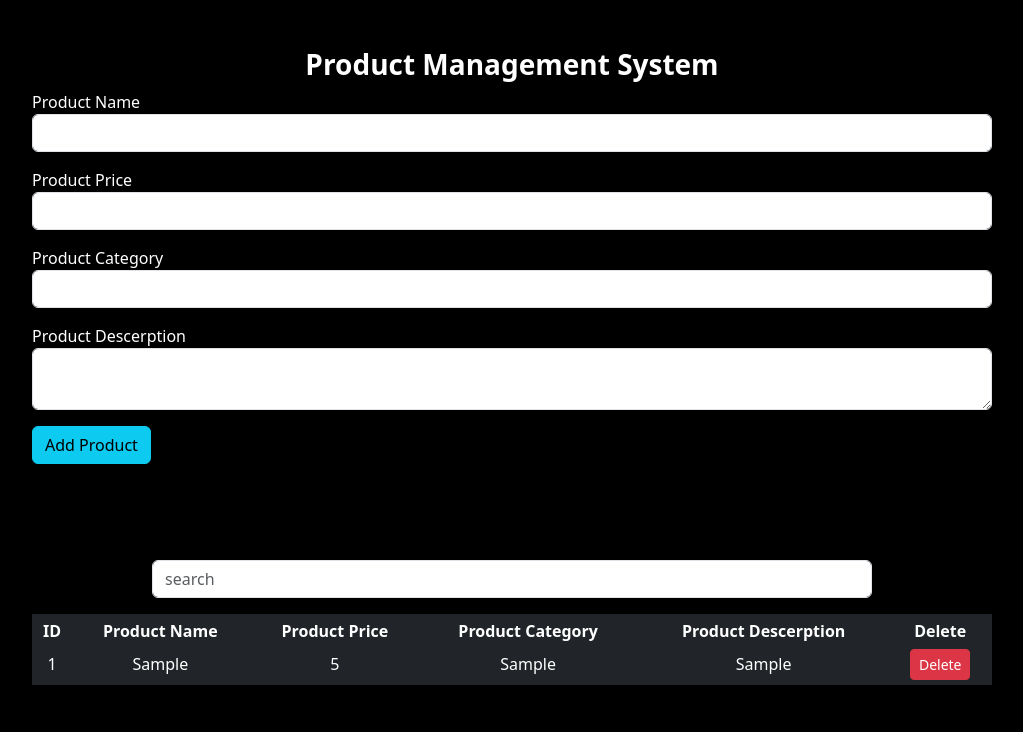
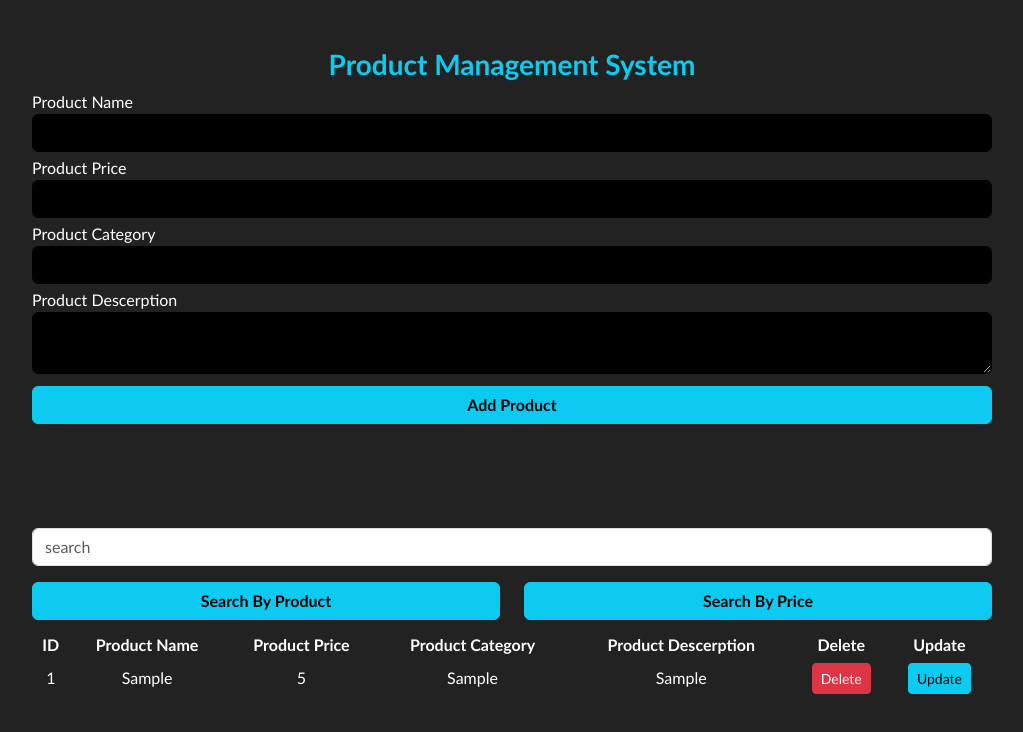
Before and after one commit to mostafaomar7/product-management-system, a plain HTML site: page index.html in a window 1280 px wide. Both pictures are taken after typing "Sample", "5", "Sample", "Sample" into the empty fields and a click on the button "Add Product". Shown: the whole page, without its empty margins (128-1151 px from the left). Drawn offline with nearby package versions, Linux system fonts and the light colour scheme.

Commit message:
first commit

```diff
--- a/css/main.css
+++ b/css/main.css
@@ -1,14 +1,16 @@
+body{
+    background-color: #222;
+    font-family:'Trebuchet MS', 'Lucida Sans Unicode', 'Lucida Grande', 'Lucida Sans', Arial, sans-serif;
+}
 table{
-    background-color: #212529;
+    background-color: #222;
     width: 100%;
 }
 tbody, td, tfoot, th, thead{
     border-color: #212529;
     border-style: solid;
     border-width: 4px;
-}
-tr{
-    border-bottom: 1px solid blue!important;
+    border-color:#222;
 }
 @media(max-width:500px){
     .display .w-75{
--- a/index.html
+++ b/index.html
@@ -10,31 +10,35 @@
     <link rel="stylesheet" href="./css/main.css">
 </head>
 
-<body class="bg-black text-white">
+<body class="text-white">
     <div class="w-75 mx-auto py-5">
 
-        <h2 class="fs-3 fw-bolder text-center">Product Management System</h2>
-        <div class="input mb-3">
+        <h2 class="fs-3 fw-bolder text-center text-info">Product Management System</h2>
+        <div class="input mb-1">
             <label for="ProductNameInput">Product Name</label>
-            <input type="text" class="form-control" id="ProductNameInput">
+            <input type="text" class="form-control bg-black border-black text-white fw-bold" id="ProductNameInput">
         </div>
-        <div class="input mb-3">
+        <div class="input mb-1">
             <label for="ProductPriceInput">Product Price</label>
-            <input type="number" class="form-control" id="ProductPriceInput">
+            <input type="number" class="form-control bg-black border-black text-white fw-bold" id="ProductPriceInput">
         </div>
-        <div class="input mb-3">
+        <div class="input mb-1">
             <label for="ProductCategoryInput">Product Category</label>
-            <input type="text" class="form-control" id="ProductCategoryInput">
+            <input type="text" class="form-control bg-black border-black text-white fw-bold" id="ProductCategoryInput">
         </div>
-        <div class="input mb-3">
+        <div class="input mb-1">
             <label for="ProductDescerptionInput">Product Descerption</label>
-            <textarea type="text" class="form-control" id="ProductDescerptionInput"></textarea>
+            <textarea type="text" class="form-control bg-black border-black text-white fw-bold" id="ProductDescerptionInput"></textarea>
         </div>
-        <button onclick="addProduct()" class="btn btn-info">Add Product</button>
+        <button id="addbtn" onclick="addProduct()" class="btn btn-info w-100 my-2 fw-bold">Add Product</button>
     </div>
     <div class="display">
         <div class="w-75 mx-auto py-5">
-            <input oninput="search(this.value)" type="text" placeholder="search" class="form-control w-75 mx-auto mb-3">
+            <input oninput="search(this.value)" type="text" placeholder="search" class="form-control w-100 mx-auto mb-3">
+            <div class="row mb-2">
+                <div class="col-md-6"><button  class="btn btn-info fw-bold w-100">Search By Product</button></div>
+                <div class="col-md-6"><button class="btn btn-info fw-bold w-100">Search By Price</button></div>
+            </div>
             <table class="text-center">
                 <thead>
                     <th>ID</th>
@@ -43,6 +47,7 @@
                     <th>Product Category</th>
                     <th>Product Descerption</th>
                     <th>Delete</th>
+                    <th>Update</th>
                 </thead>
                 <tbody id="tablebody">
 
--- a/js/main.js
+++ b/js/main.js
@@ -2,7 +2,11 @@ var ProductName = document.getElementById('ProductNameInput');
 var ProductPrice = document.getElementById('ProductPriceInput');
 var ProductCategory = document.getElementById('ProductCategoryInput');
 var ProductDescerption = document.getElementById('ProductDescerptionInput');
+var btnAdd = document.getElementById('addbtn')
 var container = [];
+var mood ='Add';
+var temp;
+
 if(localStorage.getItem('products')!=null){
     container= JSON.parse(localStorage.getItem('products'));
     display();
@@ -14,7 +18,14 @@ function addProduct(){
         category : ProductCategory.value ,
         descerption : ProductDescerption.value
     }
-    container.push(product);
+    btnAdd.innerHTML='Add Product'
+    if (mood === 'Add' ){
+        container.push(product);
+    }
+    else{
+        container[temp]= product;
+    }
+    mood ='Add';
     localStorage.setItem('products',JSON.stringify(container));
     display()
     clear();
@@ -35,6 +46,7 @@ function display(){
         <td>${container[i].category}</td>
         <td>${container[i].descerption}</td>
         <td><button onclick="DeleteProduct(${i})" class="btn btn-danger btn-sm">Delete</button></td>
+        <td><button onclick="UpdateProduct(${i})" class="btn btn-info btn-sm">Update</button></td>
     </tr>`
     }
     document.getElementById('tablebody').innerHTML=cartona;
@@ -44,6 +56,17 @@ function DeleteProduct(deletedindex){
     container.splice(deletedindex,1);
     localStorage.setItem('products',JSON.stringify(container));
     display();
+}
+
+function UpdateProduct(i){
+    ProductName.value=container[i].name;
+    ProductPrice.value=container[i].price;
+    ProductCategory.value=container[i].category;
+    ProductDescerption.value=container[i].descerption;
+    btnAdd.innerHTML='Update Product';
+    mood ='Update';
+    temp = i;
+
 }
 
 function search(term){
@@ -57,9 +80,10 @@ function search(term){
         <td>${container[i].category}</td>
         <td>${container[i].descerption}</td>
         <td><button onclick="DeleteProduct(${i})" class="btn btn-danger btn-sm">Delete</button></td>
+        <td><button onclick="UpdateProduct(${i})" class="btn btn-info btn-sm">Update</button></td>
         </tr>`
         }
+    }
 
-    }
     document.getElementById('tablebody').innerHTML=cartona;
 }
```
